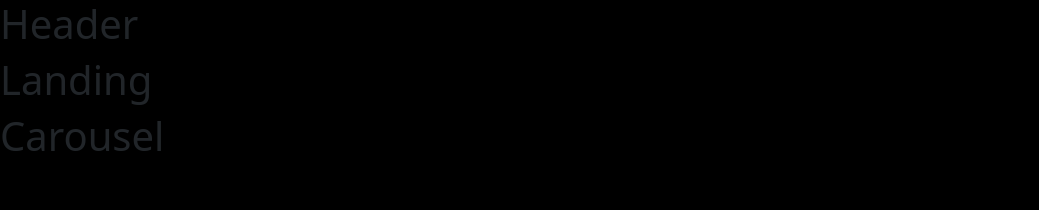
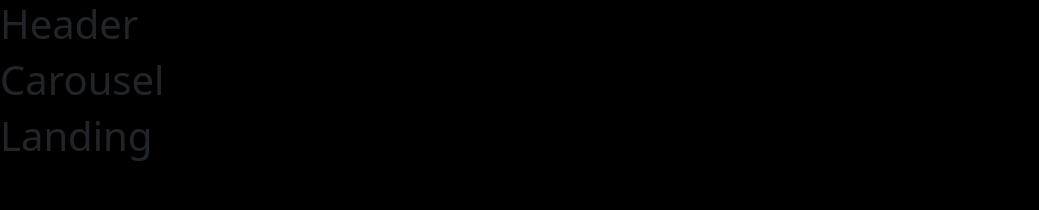
Before and after one commit to franconahuel20/Blog-Show, a React (Create React App) app: page / in a window 1280 px wide. Shown: the top 210 px of the page, without its empty margins (0-1039 px from the left). Built offline with nearby package versions, Linux system fonts and the light colour scheme.

Commit message:
Creacion de rama 'francisco'

```diff
--- a/src/views/Main.jsx
+++ b/src/views/Main.jsx
@@ -9,8 +9,8 @@ const Main = () => {
     <>
       <Container fluid className="px-0 d-flex flex-column min-vh-100">
         <Header />
+        <Carousel />
         <Landing />
-        <Carousel />
         <Footer />
       </Container>
     </>
```
